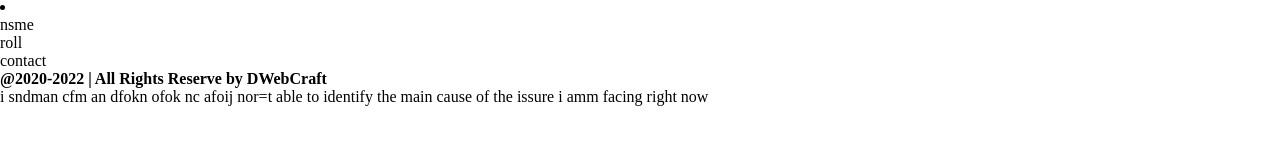
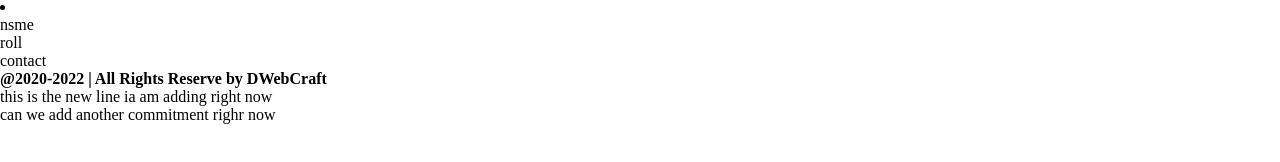
Before and after one commit to 98deepakchauhan/Website5, a plain HTML site: page index.html in a window 1280 px wide. Shown: the part 546-708 px from the top of the page. Drawn offline with Linux system fonts and the light colour scheme.

Commit message:
new commit

```diff
--- a/index.html
+++ b/index.html
@@ -86,7 +86,9 @@
         </div>
         <div class="f-bottom">
             <h4>@2020-2022 | All Rights Reserve by DWebCraft</h4>
-            <p> i sndman cfm an dfokn ofok nc afoij nor=t able to identify the main cause of the issure i amm facing right now</p>
+            <p>this is the new line ia am adding right now</p>
+            <p> can we add another commitment righr now</p>
+            <!-- <p> i sndman cfm an dfokn ofok nc afoij nor=t able to identify the main cause of the issure i amm facing right now</p> -->
         </div>
     </footer>
 </body>
```
